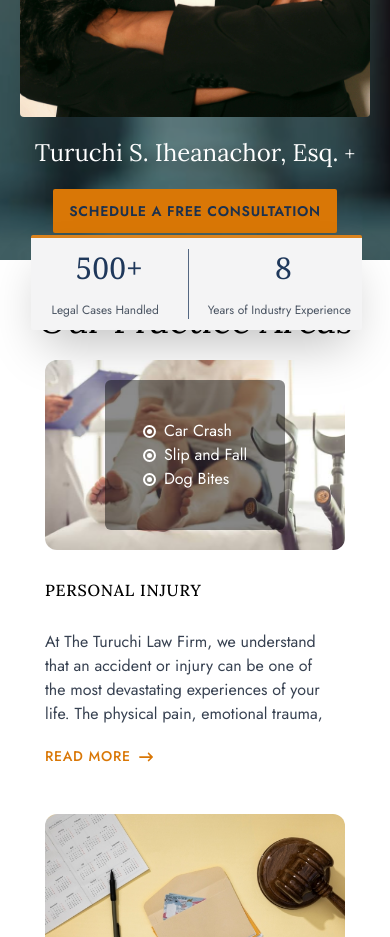
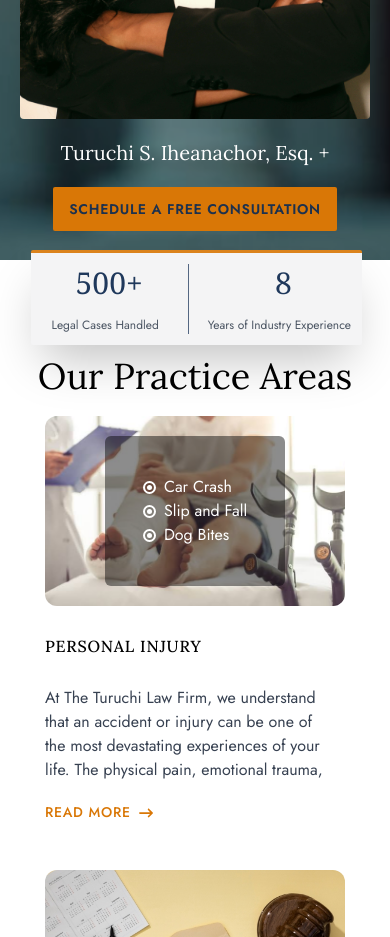
Before and after one commit to mhista/ttlFirm, a Next.js app in the folder ttlfirm/: page / in a window 390 px wide. Shown: the part 1000-1937 px from the top of the page. Built offline with nearby package versions, Linux system fonts and the light colour scheme.

Commit message:
error correction

```diff
--- a/ttlfirm/app/api/email/route.js
+++ b/ttlfirm/app/api/email/route.js
@@ -1,5 +1,5 @@
 import nodemailer from "nodemailer";
-import { ConfidentialClientApplication } from '@azure/msal-node';
+// import { ConfidentialClientApplication } from '@azure/msal-node';
 export const POST= async(req, res)=> {
         const { name, email, message, phone } = req.body;
         console.log(req.body)
--- a/ttlfirm/app/page.jsx
+++ b/ttlfirm/app/page.jsx
@@ -23,7 +23,7 @@
             <HomeHero height1={1200} height2={height2} height3={height3} />
           </Header>
 
-    <div className="absolute z-[70]  w-[85%] md:w-[50%] justify-center items-center right-[28px] sm:right-[48px] md:right-11 lg:left-10 top-[1235px] sm:top-[430px] md:top-[780px] md:pr-4 bg-zinc-100  flex flex-row shadow-2xl border-amber-600 border-opacity-90 border-t-[3px] gap:3 md:gap-5 rounded-sm">
+    <div className="absolute z-[70]  w-[85%] md:w-[50%] justify-center items-center right-[28px] sm:right-[48px] md:right-11 lg:left-10 top-[1250px] sm:top-[430px] md:top-[780px] md:pr-4 bg-zinc-100  flex flex-row shadow-2xl border-amber-600 border-opacity-90 border-t-[3px] gap:3 md:gap-5 rounded-sm">
         <Countdown countToUse={500} subtitle={'Legal Cases Handled'} sign={'+'} timer={5}/>
         <div className="w-[1px] bg-[#1f385b] h-[70px] md:h-[100px] opacity-75 mr-4 md:mr-0"></div>
         <Countdown countToUse={8} subtitle={'Years of Industry Experience'} timer={100}/>
--- a/ttlfirm/components/layout/nav.jsx
+++ b/ttlfirm/components/layout/nav.jsx
@@ -47,4 +47,7 @@
   );
 };
 
+// authority: `https://login.microsoftonline.com/${process.env.TENANT_ID}`,
+// 9236d2b0-3194-4dca-a947-299823dc150b secret
+
 export default Nav;
--- a/ttlfirm/components/pages/home/hero.jsx
+++ b/ttlfirm/components/pages/home/hero.jsx
@@ -22,7 +22,7 @@
             data-aos="zoom-in"
           />
 
-          <Link href={'/profile'} className="z-40 font-lora  text-2xl sm:text-base text-white md:text-2xl">
+          <Link href={'/profile'} className="z-40 font-lora   text-xl sm:text-base text-white md:text-2xl">
           Turuchi S. Iheanachor, Esq. <span className="text-xl">+</span>
             </Link>
             <div className="block sm:hidden z-40">
--- a/ttlfirm/components/pages/home/practiceAreas.jsx
+++ b/ttlfirm/components/pages/home/practiceAreas.jsx
@@ -3,7 +3,7 @@
 
 const PracticeArea = () => {
   return (
-    <div className="relative section1 w-full flex flex-col justify-around items-center gap-5 md:gap-10 z-30 py-10">
+    <div className="relative section1 w-full flex flex-col justify-around items-center gap-5 md:gap-10 z-30 py-24 md:py-10">
         {/* <div className="flex flex-row items-center gap-3">
           <hr className="bg-amber-600 h-[2px] w-14" />
           <h3 className="text-amber-600 text-lg uppercase font-jost inline font-bold">
```
